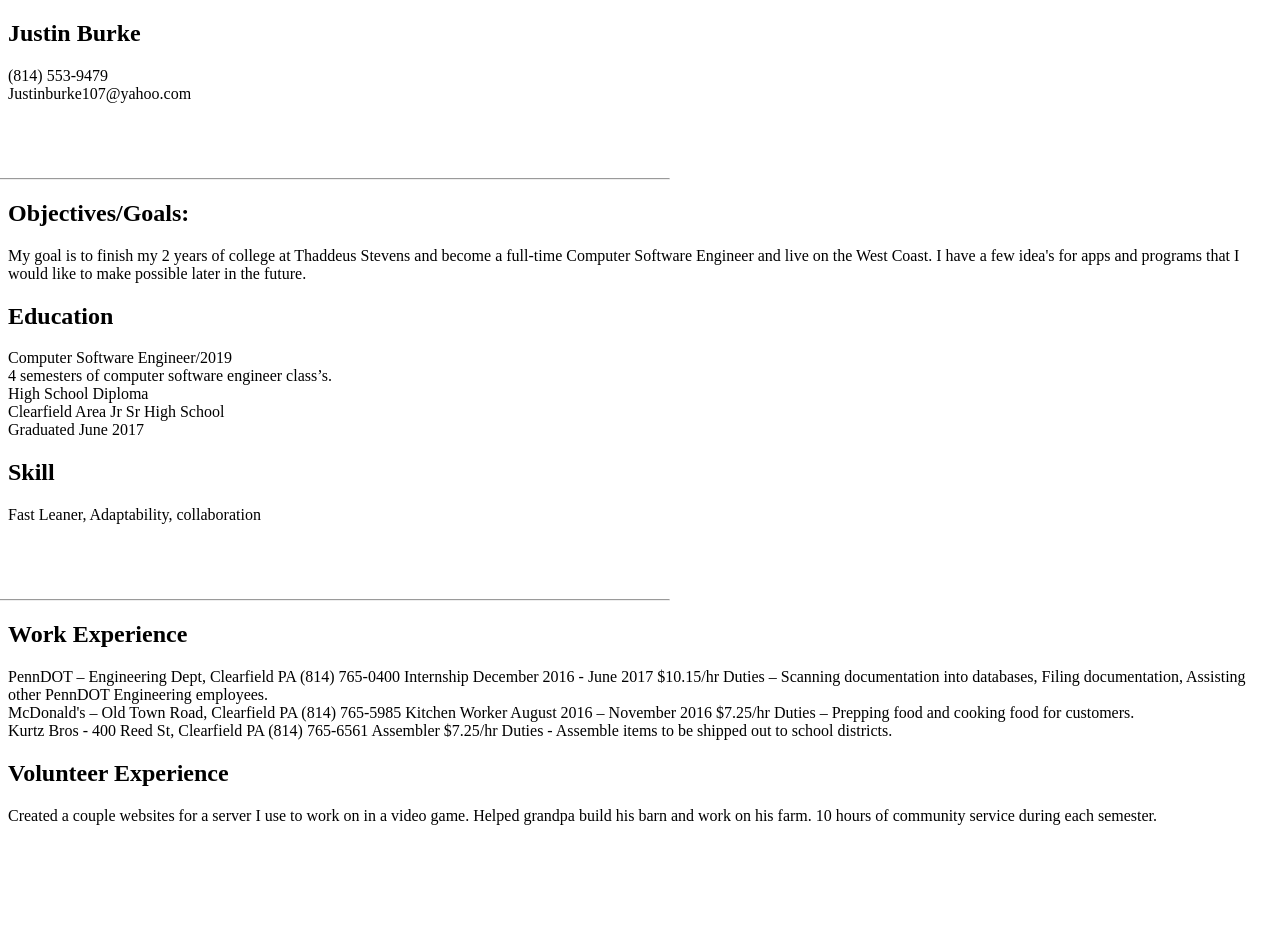
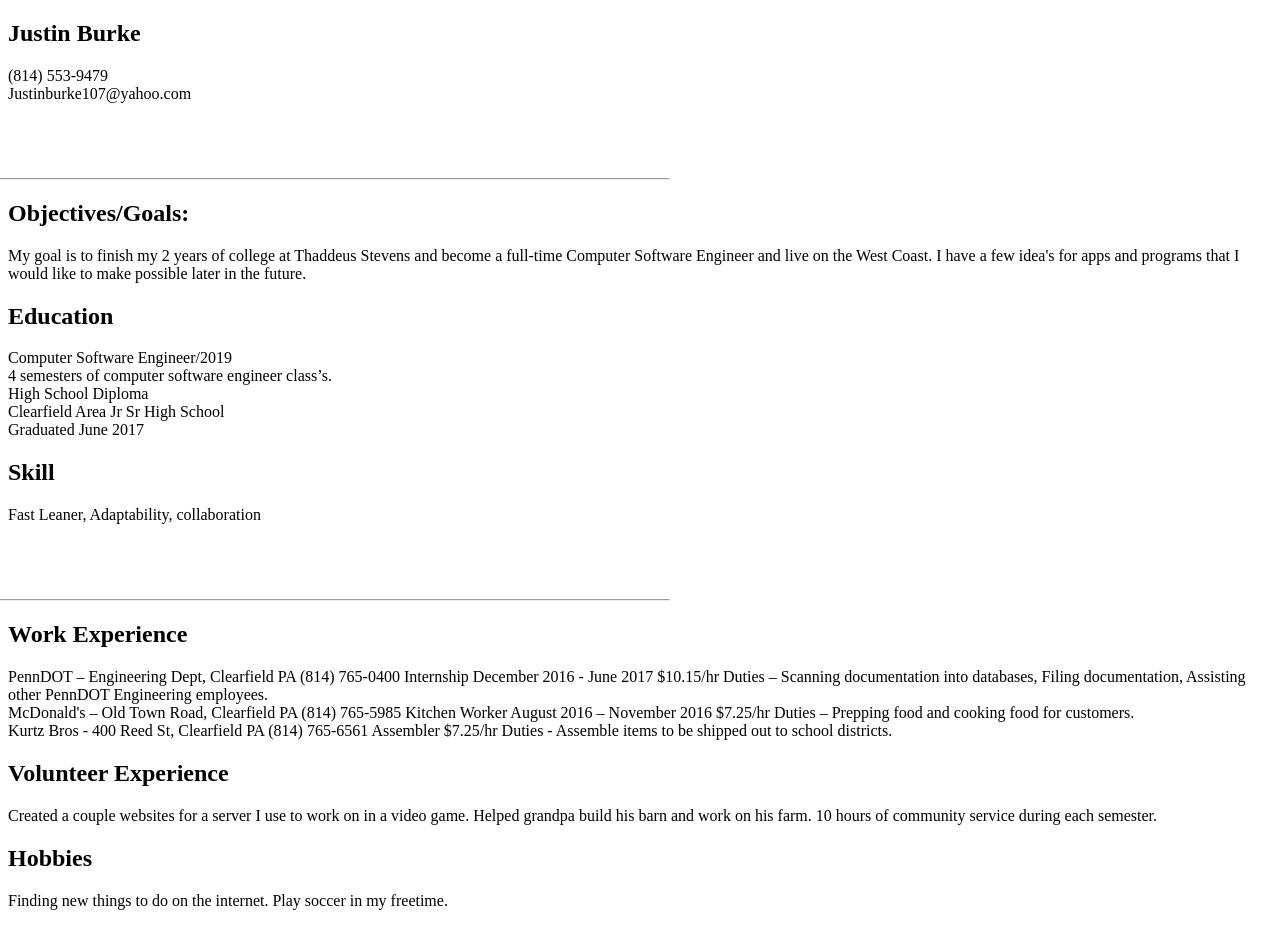
Before and after one commit to J-burke/burke-resume, a plain HTML site: page index.html in a window 1280 px wide. Before the commit the page ends 841 px from the top, so only its background shows below. Drawn offline with Linux system fonts and the light colour scheme.

Commit message:
added a section

```diff
--- a/index.html
+++ b/index.html
@@ -39,6 +39,10 @@
 		<h2>Volunteer Experience</h2>
 		<p>Created a couple websites for a server I use to work on in a video game. Helped grandpa build his barn and work on his farm. 10 hours of community service during each semester.</p>
 	</section>
+	<section>
+		<h2>Hobbies</h2>
+		<p>Finding new things to do on the internet. Play soccer in my freetime.</p>
+	</section>
 </body>
 
 </html>
```
